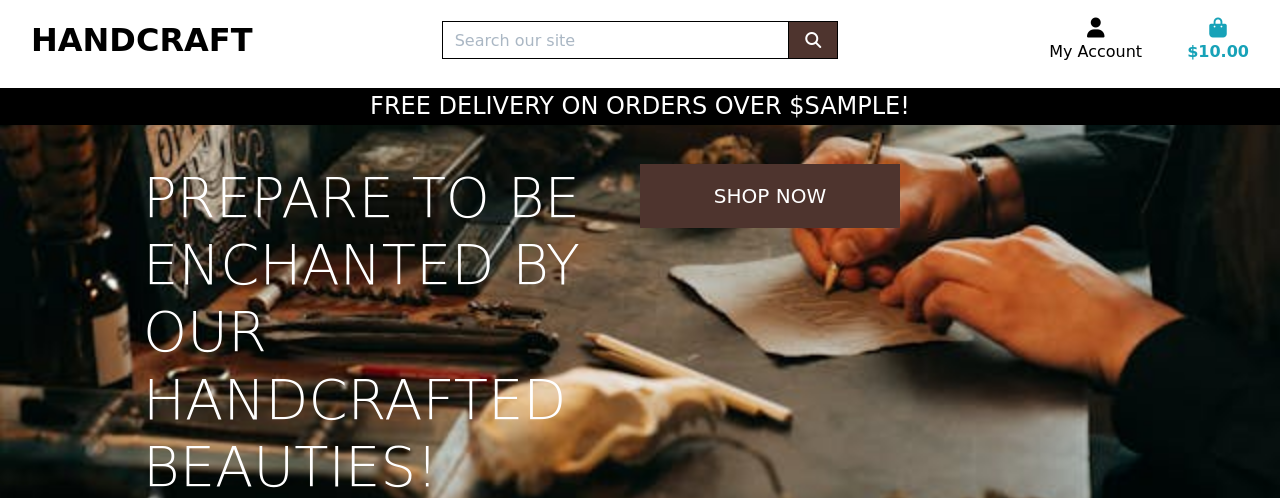
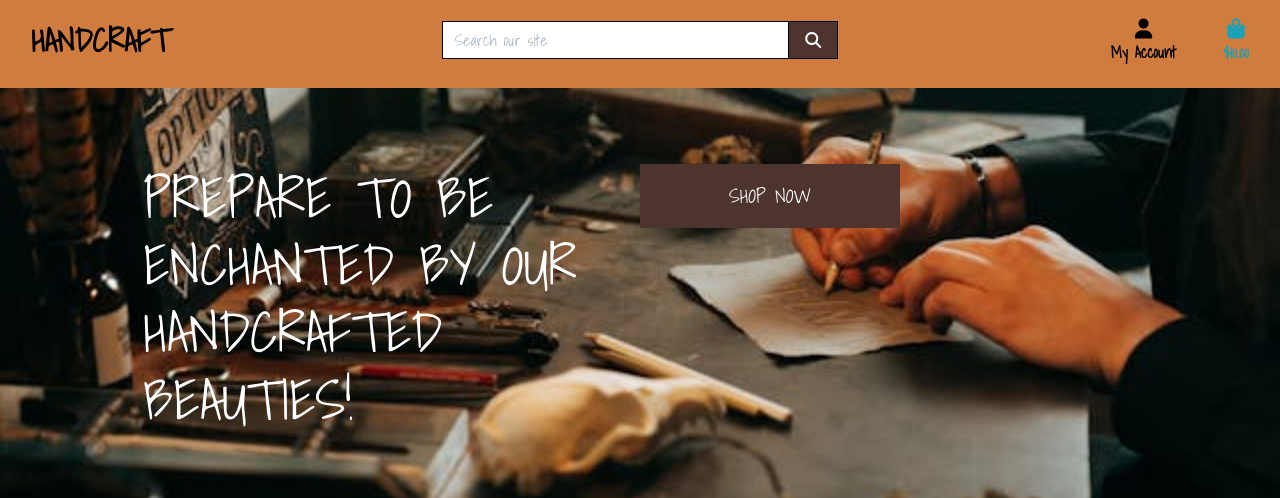
Before and after one commit to DFCMK/Project-5, a Django app: template home/templates/home/index.html in a window 1280 px wide. Shown: the top 498 px of the page. Run offline with Django 3.2, Linux system fonts and the light colour scheme; the template is opened without the code that fills it: most values are stand-ins (such as "Sample title", 1, 10 or a date in 2020); some libraries are stand-ins or nearby versions.

Commit message:
added 'Shadows Into Light' font links

```diff
--- a/templates/base.html
+++ b/templates/base.html
@@ -16,6 +16,9 @@
     {% block corecss %}
         <link rel="stylesheet" href="https://stackpath.bootstrapcdn.com/bootstrap/4.4.1/css/bootstrap.min.css" integrity="sha384-Vkoo8x4CGsO3+Hhxv8T/Q5PaXtkKtu6ug5TOeNV6gBiFeWPGFN9MuhOf23Q9Ifjh" crossorigin="anonymous">
         <link rel="stylesheet" href="https://fonts.googleapis.com/css?family=Lato&display=swap">
+        <link rel="preconnect" href="https://fonts.googleapis.com">
+        <link rel="preconnect" href="https://fonts.gstatic.com" crossorigin>
+        <link href="https://fonts.googleapis.com/css2?family=Shadows+Into+Light&display=swap" rel="stylesheet">
         <link rel="stylesheet" href="{% static 'css/base.css' %}">
     {% endblock %}
 
@@ -38,7 +41,7 @@
 </head>
 <body>
   <header class="container-fluid fixed-top">
-      <div id="topnav" class="row bg-white pt-lg-2 d-none d-lg-flex">
+      <div id="topnav" class="row pt-lg-2 d-none d-lg-flex">
           <div class="col-12 col-lg-4 my-auto py-1 py-lg-0 text-center text-lg-left">
               <a href="{% url 'home' %}" class="nav-link main-logo-link">
                   <h2 class="logo-font text-black my-0"><strong>HandCraft</strong></h2>
@@ -64,7 +67,7 @@
                       <a class="text-black nav-link" href="#" id="user-options" data-toggle="dropdown" aria-haspopup="true" aria-expanded="false">
                           <div class="text-center">
                               <div><i class="fas fa-user fa-lg"></i></div>
-                              <p class="my-0">My Account</p>
+                              <p class="my-0"><strong>My Account</strong></p>
                           </div>
                       </a>
                       <div class="dropdown-menu border-0" aria-labelledby="user-options">
@@ -86,9 +89,9 @@
                               <div><i class="fas fa-shopping-bag fa-lg"></i></div>
                               <p class="my-0">
                                   {% if grand_total %}
-                                      ${{ grand_total|floatformat:2 }}
+                                      <strong>${{ grand_total|floatformat:2 }}</strong>
                                   {% else %}
-                                      $0.00
+                                      <strong>$0.00</strong>
                                   {% endif %}
                               </p>
                           </div>
@@ -97,7 +100,7 @@
               </ul>
           </div>
       </div>
-      <div class="row bg-white">
+      <div class="row">
           <nav class="navbar navbar-expand-lg navbar-light w-100">
               <button class="navbar-toggler" type="button" data-toggle="collapse" data-target="#main-nav" aria-controls="main-nav" aria-expanded="false" aria-label="Toggle navigation">
                   <span class="navbar-toggler-icon"></span>
@@ -106,11 +109,11 @@
             <!--Include Main Nav here-->
           </nav>
       </div>
-      <div id="delivery-banner" class="row text-center">
+      <!--<div id="delivery-banner" class="row text-center">
           <div class="col bg-black text-white">
               <h4 class="logo-font my-1">Free delivery on orders over ${{ free_delivery_threshold }}!</h4>
           </div>
-      </div>
+      </div>-->
   </header>
 
   {% if messages %}
@@ -138,9 +141,6 @@
   {% endblock %}
 
   {% block postloadjs %}
-  <script type="text/javascript">
-      $('.toast').toast('show');
-  </script>
   {% endblock %}
 
 
```
